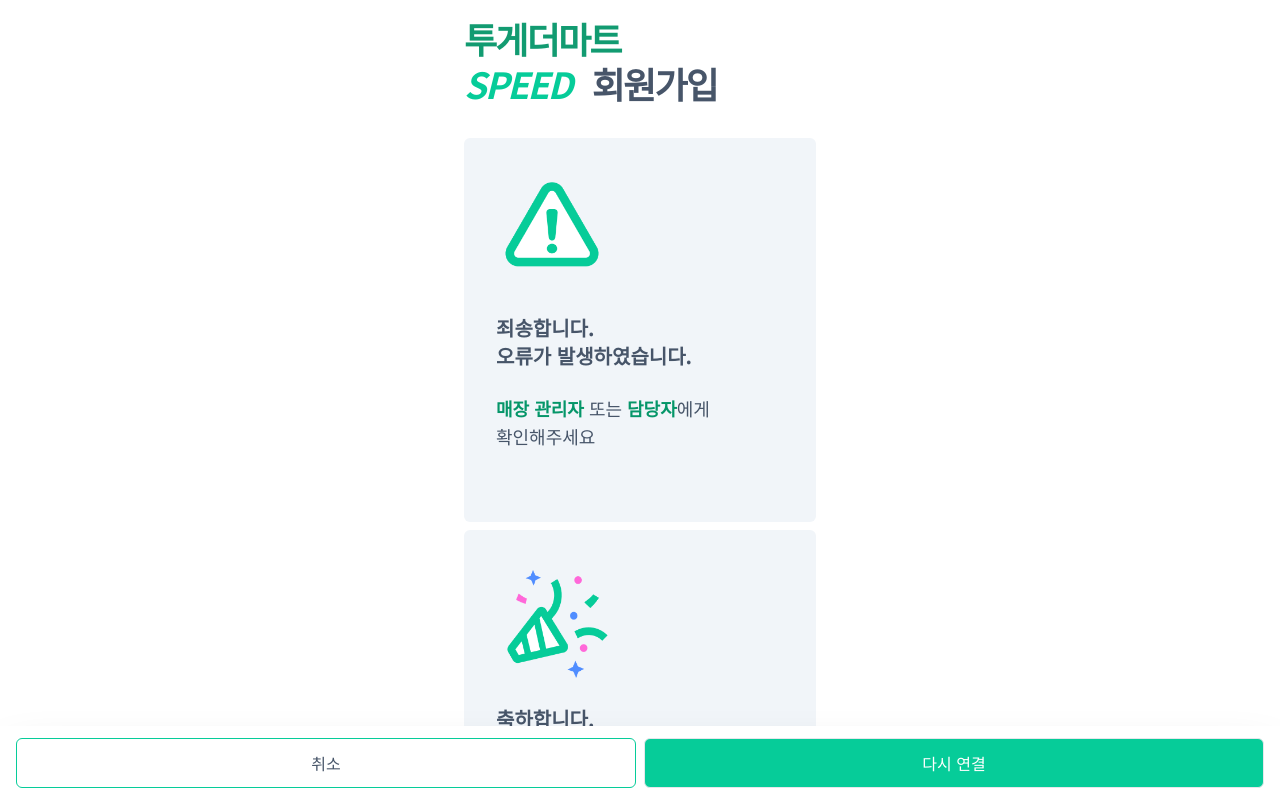
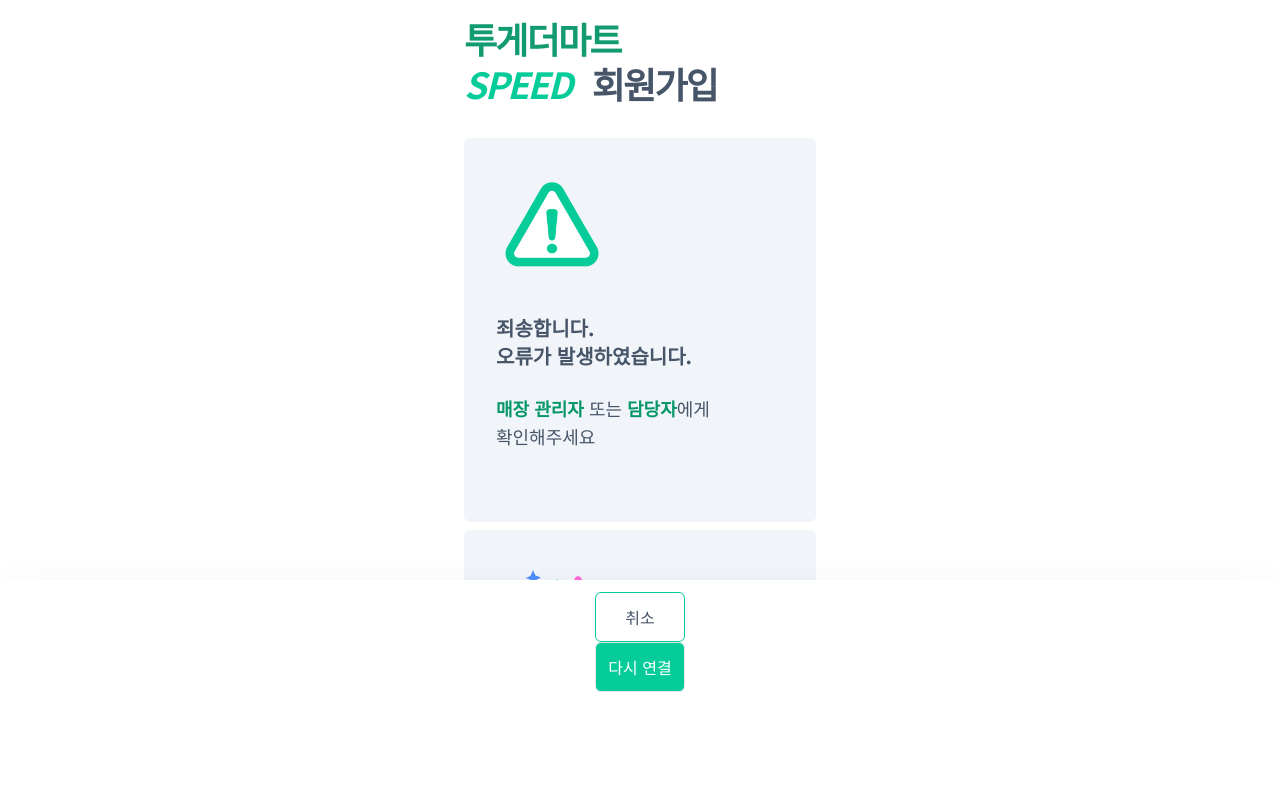
Before and after one commit to evaham/registration, a Next.js app: page / in a window 1280 px wide. Shown: the top 798 px of the page. Built offline with nearby package versions, Linux system fonts and the light colour scheme.

Commit message:
20241031_3

```diff
--- a/src/app/page.js
+++ b/src/app/page.js
@@ -277,20 +277,26 @@ export default function Home() {
 
       {activePage === 1 &&(
         <div className="fixed bottom-0 left-0 right-0 flex px-4 py-3 gap-2 bg-white shadow-2xl">
+          <div className="max-w-96 mx-auto mb-24">
             <button className="block w-full p-3 border border-[#06CC99] rounded-md text-slate-600">취소</button>
             <button onClick={()=>handlePageClick(2)} className="block w-full p-3 border bg-[#06CC99] rounded-md text-white">다시 연결</button>
+          </div>
         </div>
       )}
       {activePage === 2 &&(
         <div className="fixed bottom-0 left-0 right-0 flex px-4 py-3 gap-2 bg-white shadow-2xl">
+          <div  className="max-w-96 mx-auto mb-24">
             <button onClick={()=>handlePageClick(1)} className="block w-full p-3 border border-[#06CC99] rounded-md text-slate-600">취소</button>
             <button onClick={()=>handlePageClick(3)} className="block w-full p-3 border bg-[#06CC99] rounded-md text-white">동의하고 회원가입</button>
+          </div>
         </div>
       )}
       {activePage === 3 &&(
         <div className="fixed bottom-0 left-0 right-0 flex px-4 py-3 gap-2 bg-white shadow-2xl">
+          <div  className="max-w-96 mx-auto mb-24">
             <button onClick={()=>handlePageClick(2)} className="block w-full p-3 border border-[#06CC99] rounded-md text-slate-600">취소</button>
             <button disabled={!isButtonEnabled} className={`block w-full p-3 border text-center rounded-md ${isButtonEnabled ? 'bg-[#06CC99] text-white' : 'bg-slate-100 text-slate-400'}`} >저장</button>
+          </div>
         </div>
       )}
     </div>
```
Lines whose indentation alone changed are shown as unchanged.
